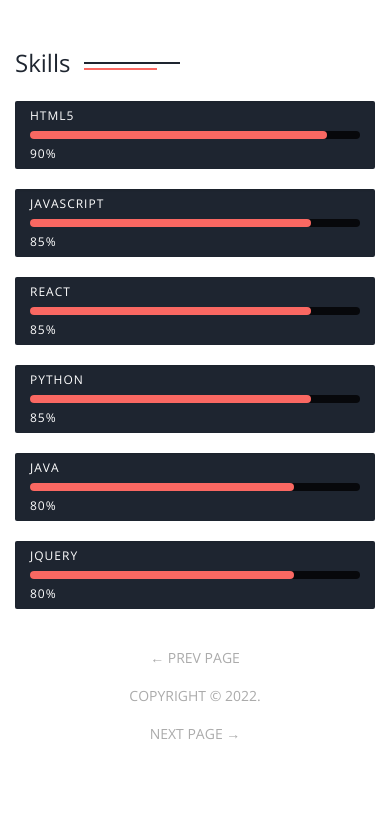
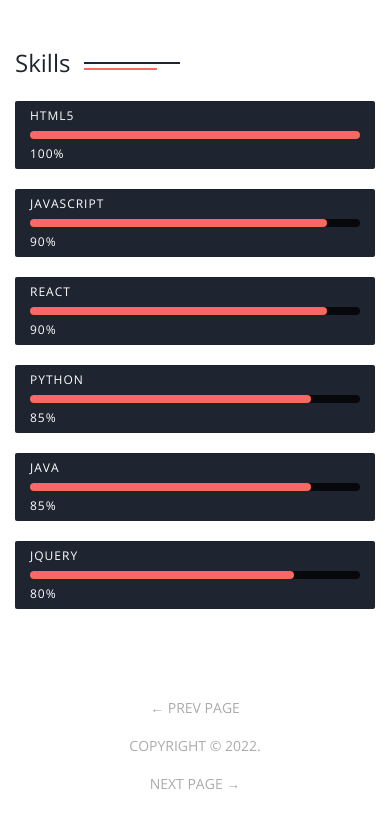
Before and after one commit to dorson755/dorson755.github.io, a plain HTML site: page about.html in a window 390 px wide. Shown: the part 798-1611 px from the top of the page. Before the commit the page ends 1561 px from the top, so only its background shows below. Drawn offline with nearby package versions, Linux system fonts and the light colour scheme; files whose address does not match are found by name.

Commit message:
fixed padding at the bottom

```diff
--- a/about.html
+++ b/about.html
@@ -102,21 +102,21 @@
                 <div class="skill-bar">
                   <div class="bar"></div>
                 </div>
-                <div class="skill-lavel" data-skill-value="90%"></div>
+                <div class="skill-lavel" data-skill-value="100%"></div>
               </div> <!-- /.progress -->
               <div class="progress clear">
                 <div class="skill-name">JavaScript</div>
                 <div class="skill-bar">
                   <div class="bar"></div>
                 </div>
-                <div class="skill-lavel" data-skill-value="85%"></div>
+                <div class="skill-lavel" data-skill-value="90%"></div>
               </div> <!-- /.progress -->
               <div class="progress clear">
                 <div class="skill-name">React</div>
                 <div class="skill-bar">
                   <div class="bar"></div>
                 </div>
-                <div class="skill-lavel" data-skill-value="85%"></div>
+                <div class="skill-lavel" data-skill-value="90%"></div>
               </div> <!-- /.progress -->
               <div class="progress clear">
                 <div class="skill-name">Python</div>
@@ -130,7 +130,7 @@
                 <div class="skill-bar">
                   <div class="bar"></div>
                 </div>
-                <div class="skill-lavel" data-skill-value="80%"></div>
+                <div class="skill-lavel" data-skill-value="85%"></div>
               </div> <!-- /.progress -->
               <div class="progress clear">
                 <div class="skill-name">jQuery</div>
@@ -145,7 +145,7 @@
       </div> <!-- /.container -->
 
       <nav class="page-nav clear">
-  <div class="container">
+  <div class="container gimmeroom">
     <div class="flex flex-middle space-between">
       <span class="prev-page"><a href="welcome.html" class="link">&larr; Prev Page</a></span>
       <span class="copyright">Copyright &copy; 2022.</span>
--- a/css/style.css
+++ b/css/style.css
@@ -1392,6 +1392,9 @@ label {
     display: block;
     margin: 20px 0;
   }
+  .gimmeroom {
+    margin-top: 50px;
+  }
 }
 .dark {
   background-color: #0c0f15;
```
